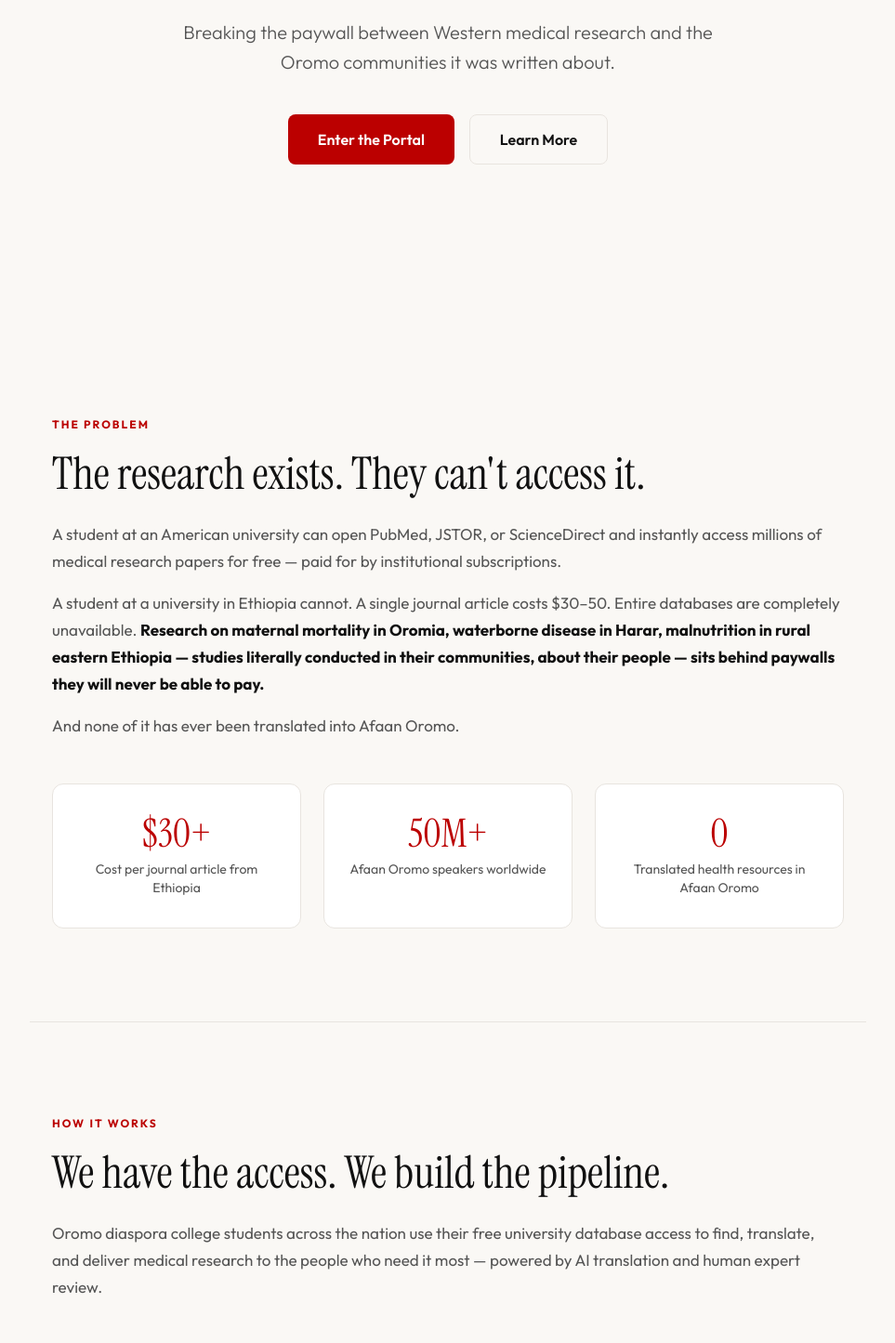
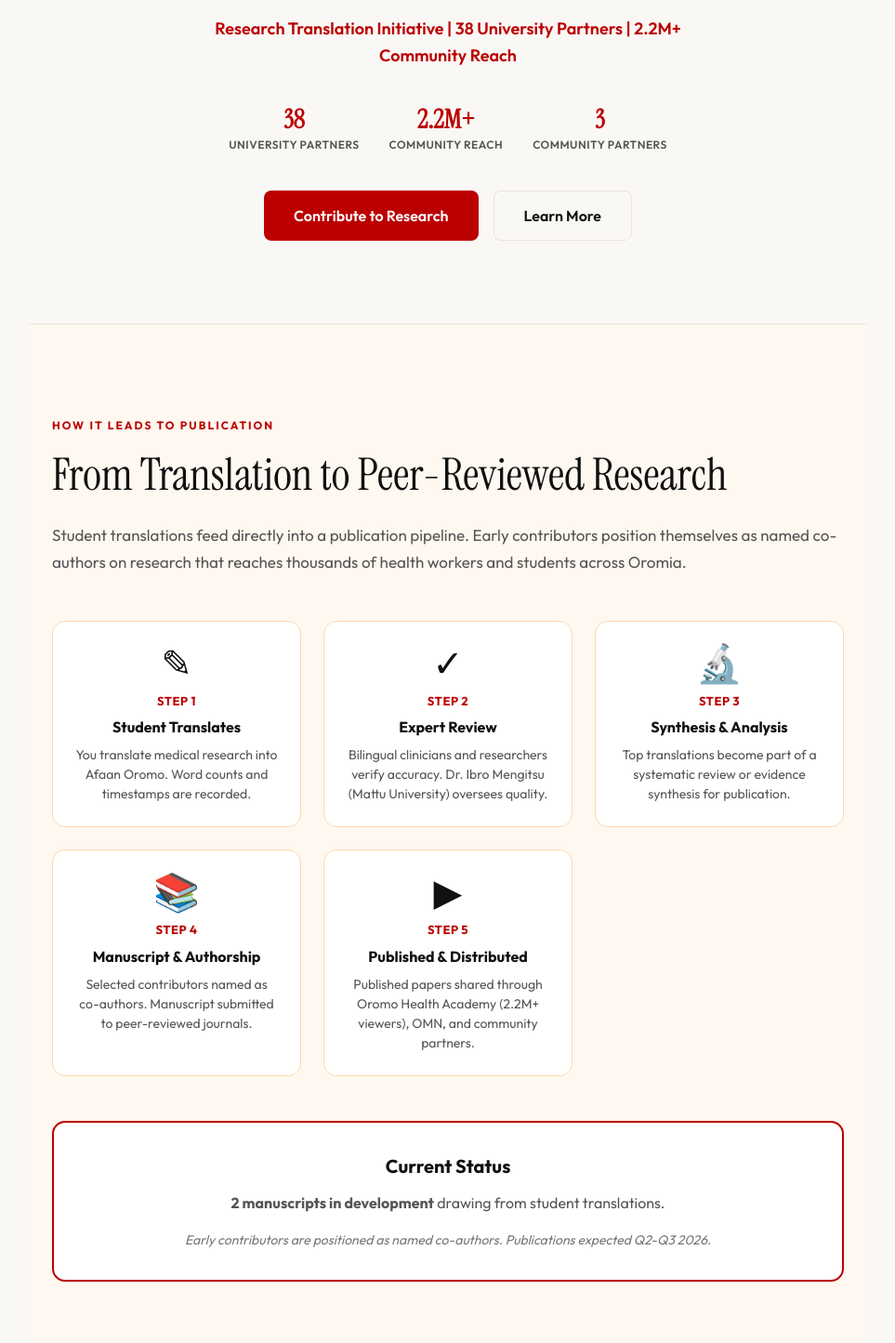
Before and after one commit to aim2944/ohkb-app, a React (Vite) app: page / in a window 1280 px wide. Shown: the part 452-1897 px from the top of the page at 93% size, without its empty margins (158-1121 px from the left). Built offline with nearby package versions, Linux system fonts and the light colour scheme; no server answers.

Commit message:
Redesign landing page for med school credibility: institutional focus, honest publication pipeline, remove inflated stats

```diff
--- a/src/pages/Landing.jsx
+++ b/src/pages/Landing.jsx
@@ -68,14 +68,95 @@ export default function Landing() {
 
         <p className="animate-fade-up-2" style={{
           fontSize: 'clamp(16px, 2vw, 20px)', color: '#555',
-          maxWidth: 580, lineHeight: 1.6, marginBottom: 40, fontWeight: 300,
+          maxWidth: 580, lineHeight: 1.6, marginBottom: 16, fontWeight: 300,
         }}>
           Breaking the paywall between Western medical research and the Oromo communities it was written about.
         </p>
 
+        <p className="animate-fade-up-2" style={{
+          fontSize: 'clamp(14px, 1.8vw, 18px)', color: R, fontWeight: 600,
+          maxWidth: 580, lineHeight: 1.6, marginBottom: 40,
+        }}>
+          Research Translation Initiative | 38 University Partners | 2.2M+ Community Reach
+        </p>
+
+        <div className="animate-fade-up-2" style={{ display: 'flex', gap: 32, justifyContent: 'center', marginBottom: 40, flexWrap: 'wrap' }}>
+          {[
+            { n: '38', l: 'University Partners' },
+            { n: '2.2M+', l: 'Community Reach' },
+            { n: '3', l: 'Community Partners' },
+          ].map(s => (
+            <div key={s.l} style={{ textAlign: 'center' }}>
+              <div style={{ fontFamily: "'Instrument Serif', serif", fontSize: 28, color: R, lineHeight: 1, marginBottom: 4, fontWeight: 700 }}>{s.n}</div>
+              <div style={{ fontSize: 12, color: '#555', fontWeight: 600, textTransform: 'uppercase', letterSpacing: 0.5 }}>{s.l}</div>
+            </div>
+          ))}
+        </div>
+
         <div className="animate-fade-up-3" style={{ display: 'flex', gap: 16, flexWrap: 'wrap', justifyContent: 'center' }}>
-          <button onClick={() => nav('/portal')} style={btnPrimary}>Enter the Portal</button>
+          <button onClick={() => nav('/portal')} style={btnPrimary}>Contribute to Research</button>
           <a href="#problem" style={btnSecondary}>Learn More</a>
+        </div>
+      </section>
+
+      {/* ── PUBLICATION PIPELINE ── */}
+      <section style={{ ...sectionStyle, background: '#FFF8F0', borderTop: '1px solid #E8E4DF' }}>
+        <div style={sectionLabel}>How It Leads to Publication</div>
+        <h2 style={h2Style}>From Translation to Peer-Reviewed Research</h2>
+        <p style={pStyle}>Student translations feed directly into a publication pipeline. Early contributors position themselves as named co-authors on research that reaches thousands of health workers and students across Oromia.</p>
+
+        <div style={{ display: 'grid', gridTemplateColumns: 'repeat(auto-fit, minmax(250px, 1fr))', gap: 24, marginTop: 48 }} className="pipeline-grid">
+          {[
+            {
+              step: 1,
+              title: 'Student Translates',
+              desc: 'You translate medical research into Afaan Oromo. Word counts and timestamps are recorded.',
+              icon: '✎'
+            },
+            {
+              step: 2,
+              title: 'Expert Review',
+              desc: 'Bilingual clinicians and researchers verify accuracy. Dr. Ibro Mengitsu (Mattu University) oversees quality.',
+              icon: '✓'
+            },
+            {
+              step: 3,
+              title: 'Synthesis & Analysis',
+              desc: 'Top translations become part of a systematic review or evidence synthesis for publication.',
+              icon: '🔬'
+            },
+            {
+              step: 4,
+              title: 'Manuscript & Authorship',
+              desc: 'Selected contributors named as co-authors. Manuscript submitted to peer-reviewed journals.',
+              icon: '📚'
+            },
+            {
+              step: 5,
+              title: 'Published & Distributed',
+              desc: 'Published papers shared through Oromo Health Academy (2.2M+ viewers), OMN, and community partners.',
+              icon: '▶'
+            },
+          ].map((p, i) => (
+            <div key={i} style={{ background: 'white', border: '1px solid #FFD8A8', borderRadius: 14, padding: 24, textAlign: 'center', transition: 'box-shadow 0.2s' }}
+              onMouseEnter={e => e.currentTarget.style.boxShadow = '0 8px 24px rgba(187,0,0,0.08)'}
+              onMouseLeave={e => e.currentTarget.style.boxShadow = 'none'}>
+              <div style={{ fontSize: 40, marginBottom: 12, lineHeight: 1 }}>{p.icon}</div>
+              <div style={{ fontSize: 13, fontWeight: 700, color: R, marginBottom: 6, textTransform: 'uppercase', letterSpacing: 0.5 }}>Step {p.step}</div>
+              <h4 style={{ fontSize: 16, fontWeight: 700, color: '#111', marginBottom: 8 }}>{p.title}</h4>
+              <p style={{ fontSize: 14, color: '#555', lineHeight: 1.5, margin: 0 }}>{p.desc}</p>
+            </div>
+          ))}
+        </div>
+
+        <div style={{ marginTop: 48, background: 'white', border: `2px solid ${R}`, borderRadius: 14, padding: 32, textAlign: 'center' }}>
+          <h3 style={{ fontSize: 20, fontWeight: 700, color: '#111', marginBottom: 12 }}>Current Status</h3>
+          <p style={{ fontSize: 16, color: '#555', lineHeight: 1.6, margin: '0 0 16px 0' }}>
+            <strong>2 manuscripts in development</strong> drawing from student translations.
+          </p>
+          <p style={{ fontSize: 14, color: '#777', margin: 0, fontStyle: 'italic' }}>
+            Early contributors are positioned as named co-authors. Publications expected Q2-Q3 2026.
+          </p>
         </div>
       </section>
 
@@ -132,8 +213,8 @@ export default function Landing() {
       {/* ── LEGITIMATE HOURS ── */}
       <section style={{ ...sectionStyle, borderTop: '1px solid #E8E4DF', background: '#FFF8F0' }}>
         <div style={sectionLabel}>Your Resume</div>
-        <h2 style={h2Style}>How these hours count for applications</h2>
-        <p style={pStyle}>Medical and graduate school admissions committees verify claimed experience carefully. Here's exactly how your OHKB contribution translates to documented hours for your CV.</p>
+        <h2 style={h2Style}>What your participation means for your CV</h2>
+        <p style={pStyle}>Medical and graduate school admissions committees verify claimed experience carefully. Here's exactly what you can document through OHKB participation.</p>
 
         <div style={{ display: 'grid', gridTemplateColumns: 'repeat(3, 1fr)', gap: 24, marginTop: 48 }} className="hours-grid">
           {[
@@ -157,12 +238,12 @@ export default function Landing() {
             },
             {
               icon: '📚',
-              title: 'Publication Track',
-              hours: 'Full authorship on journal submission',
-              what: 'Co-author a systematic review or research synthesis?',
-              credit: 'Named author on published paper.',
-              qualify: 'Perform analysis + co-author publication + meet ICMJE criteria',
-              tip: 'Must contribute to conception, analysis, and manuscript writing',
+              title: 'Co-Authorship Track',
+              hours: 'Named author on peer-reviewed publication',
+              what: 'Contribute to analysis and manuscript writing?',
+              credit: 'Co-authorship on published paper.',
+              qualify: 'Complete full publication pipeline + meet ICMJE criteria',
+              tip: 'Early contributors positioned as authors. Publications Q2-Q3 2026.',
             },
           ].map((h, i) => (
             <div key={i} style={{ background: 'white', border: '1px solid #FFD8A8', borderRadius: 12, padding: 24 }}>
```
